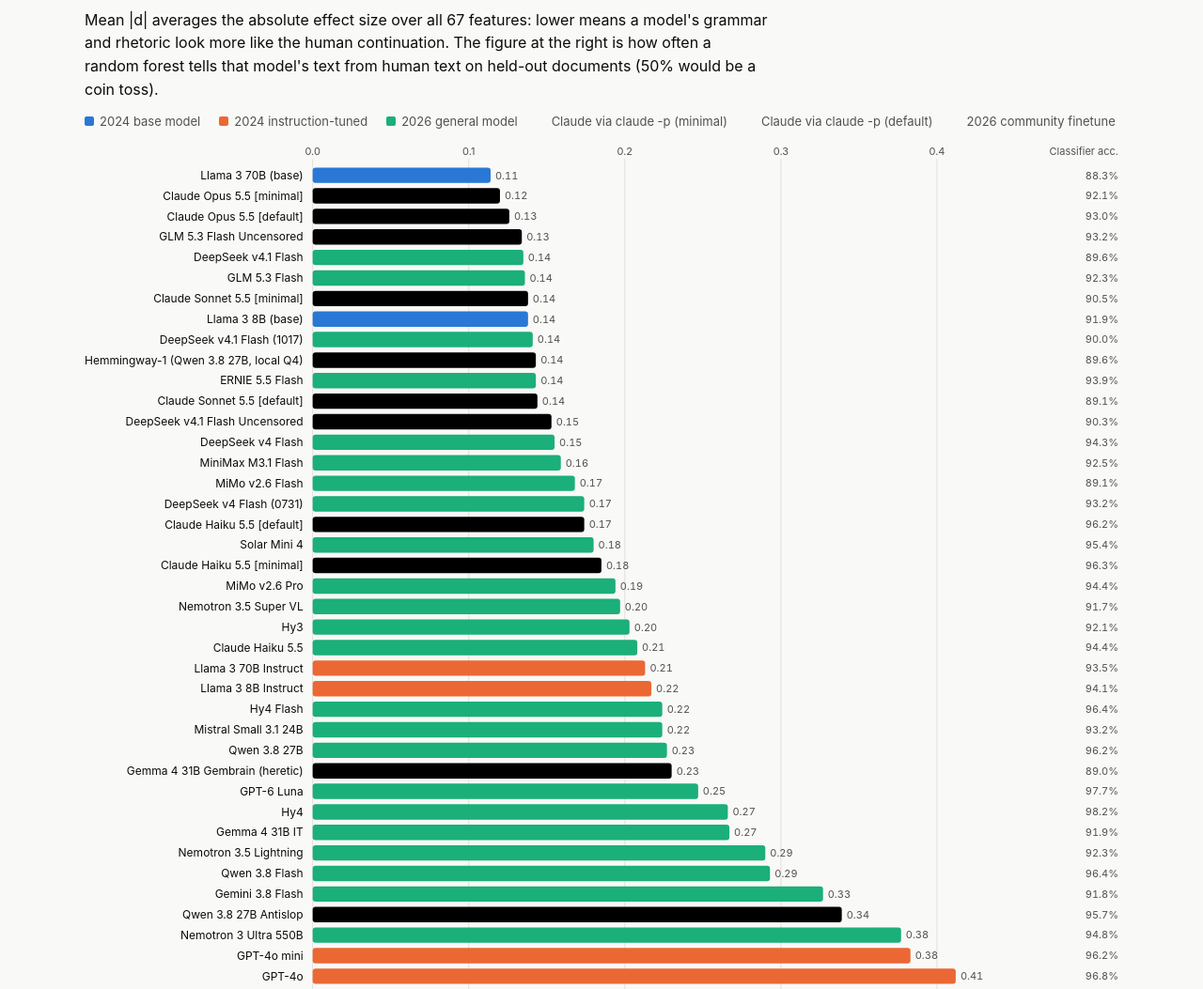
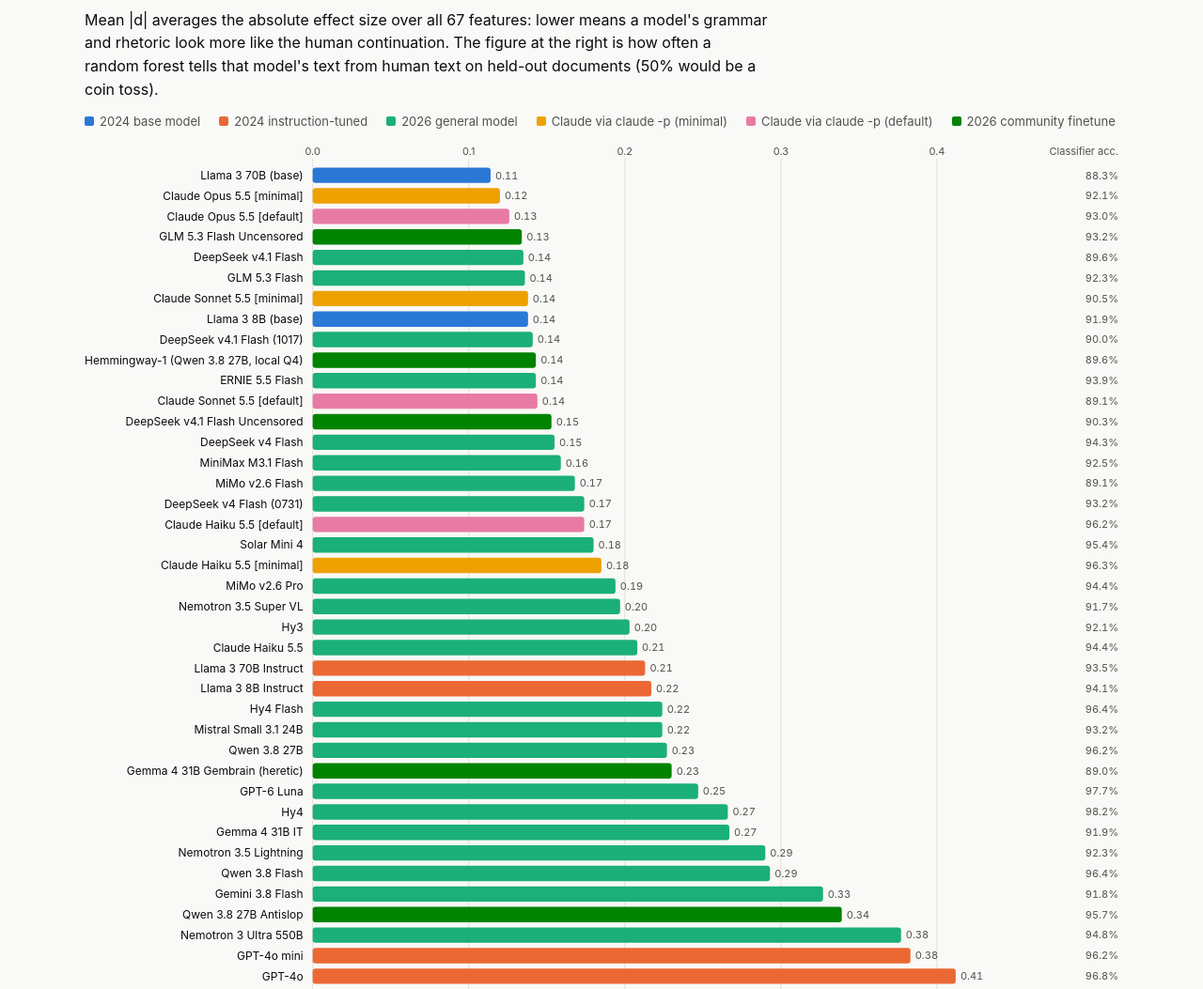
Before and after one commit to EnyMan/llm-writing-replications, a plain HTML site: page docs/reinhart2025/index.html in a window 1280 px wide. Shown: the part 993-2046 px from the top of the page at 94% size. Drawn offline with nearby package versions, Linux system fonts and the light colour scheme.

Commit message:
Site: provide eight series colors so every model group is colored
The Reinhart distance chart has six groups; the static runtime only exposed three
colors, so the last three groups drew black.

Co-Authored-By: Claude Opus 5.5 <noreply@anthropic.com>
Claude-Session: https://claude.ai/code/session_0168jBhPVzoEFaniS9oroFJe

```diff
--- a/docs/assets/dash.js
+++ b/docs/assets/dash.js
@@ -3,13 +3,13 @@
      dash.data(id)        -> {status: "loading" | "ok" | "error", data, message}
      dash.calc(id, spec)  derived value from datasets: spec.inputs (ids), spec.fn(...rows) -> rows or a value
      dash.draw(name, fn)  fn(el) for every element with data-draw="name", after data loads and on resize/theme change
-     dash.colors          series colors from the CSS tokens (--series-1..3), light or dark */
+     dash.colors          eight series colors from the CSS tokens (--series-1..8), light or dark, in fixed order */
 (function () {
   const sets = {}, calcs = {}, draws = [];
   let memo = {};
   const css = (name) => getComputedStyle(document.documentElement).getPropertyValue(name).trim();
   window.dash = {
-    get colors() { return [css("--series-1"), css("--series-2"), css("--series-3")]; },
+    get colors() { return [1, 2, 3, 4, 5, 6, 7, 8].map((i) => css(`--series-${i}`)); },
     data(id) {
       if (calcs[id]) return (memo[id] ??= runCalc(id));
       return sets[id] || { status: "loading", data: [] };
--- a/docs/assets/site.css
+++ b/docs/assets/site.css
@@ -28,6 +28,7 @@
   --font-sans: "Inter", system-ui, -apple-system, "Segoe UI", Roboto, sans-serif;
   --font-serif: "Source Serif 4", Georgia, "Times New Roman", serif;
   --series-1: #2a78d6; --series-2: #eb6834; --series-3: #1baf7a;
+  --series-4: #eda100; --series-5: #e87ba4; --series-6: #008300; --series-7: #6250d6; --series-8: #e34948;
   color-scheme: light;
 }
 @media (prefers-color-scheme: dark) {
@@ -36,7 +37,7 @@
     --color-border-line: #2c2c2a; --ds-text-secondary: #c3c2b7; --ds-chart-grid: #2c2c2a; --ds-chart-axis: #383835;
     --ds-chart-reference: #c3c2b7; --ds-surface-popover: #1a1a19; --ds-border: #383835;
     --ds-shadow-popover: 0 4px 16px rgba(0, 0, 0, 0.5);
-    --series-1: #3987e5; --series-2: #d95926; --series-3: #199e70;
+    --series-1: #3987e5; --series-2: #d95926; --series-3: #199e70; --series-4: #c98500; --series-5: #d55181; --series-6: #0ca30c; --series-7: #9085e9; --series-8: #e66767;
     color-scheme: dark;
   }
 }
@@ -45,7 +46,7 @@
   --color-border-line: #2c2c2a; --ds-text-secondary: #c3c2b7; --ds-chart-grid: #2c2c2a; --ds-chart-axis: #383835;
   --ds-chart-reference: #c3c2b7; --ds-surface-popover: #1a1a19; --ds-border: #383835;
   --ds-shadow-popover: 0 4px 16px rgba(0, 0, 0, 0.5);
-  --series-1: #3987e5; --series-2: #d95926; --series-3: #199e70;
+  --series-1: #3987e5; --series-2: #d95926; --series-3: #199e70; --series-4: #c98500; --series-5: #d55181; --series-6: #0ca30c; --series-7: #9085e9; --series-8: #e66767;
   color-scheme: dark;
 }
 @media (max-width: 600px) { :root { --ds-font-size-title: 26px; --ds-gap-xl: 28px; } }
--- a/site/assets/dash.js
+++ b/site/assets/dash.js
@@ -3,13 +3,13 @@
      dash.data(id)        -> {status: "loading" | "ok" | "error", data, message}
      dash.calc(id, spec)  derived value from datasets: spec.inputs (ids), spec.fn(...rows) -> rows or a value
      dash.draw(name, fn)  fn(el) for every element with data-draw="name", after data loads and on resize/theme change
-     dash.colors          series colors from the CSS tokens (--series-1..3), light or dark */
+     dash.colors          eight series colors from the CSS tokens (--series-1..8), light or dark, in fixed order */
 (function () {
   const sets = {}, calcs = {}, draws = [];
   let memo = {};
   const css = (name) => getComputedStyle(document.documentElement).getPropertyValue(name).trim();
   window.dash = {
-    get colors() { return [css("--series-1"), css("--series-2"), css("--series-3")]; },
+    get colors() { return [1, 2, 3, 4, 5, 6, 7, 8].map((i) => css(`--series-${i}`)); },
     data(id) {
       if (calcs[id]) return (memo[id] ??= runCalc(id));
       return sets[id] || { status: "loading", data: [] };
--- a/site/assets/site.css
+++ b/site/assets/site.css
@@ -28,6 +28,7 @@
   --font-sans: "Inter", system-ui, -apple-system, "Segoe UI", Roboto, sans-serif;
   --font-serif: "Source Serif 4", Georgia, "Times New Roman", serif;
   --series-1: #2a78d6; --series-2: #eb6834; --series-3: #1baf7a;
+  --series-4: #eda100; --series-5: #e87ba4; --series-6: #008300; --series-7: #6250d6; --series-8: #e34948;
   color-scheme: light;
 }
 @media (prefers-color-scheme: dark) {
@@ -36,7 +37,7 @@
     --color-border-line: #2c2c2a; --ds-text-secondary: #c3c2b7; --ds-chart-grid: #2c2c2a; --ds-chart-axis: #383835;
     --ds-chart-reference: #c3c2b7; --ds-surface-popover: #1a1a19; --ds-border: #383835;
     --ds-shadow-popover: 0 4px 16px rgba(0, 0, 0, 0.5);
-    --series-1: #3987e5; --series-2: #d95926; --series-3: #199e70;
+    --series-1: #3987e5; --series-2: #d95926; --series-3: #199e70; --series-4: #c98500; --series-5: #d55181; --series-6: #0ca30c; --series-7: #9085e9; --series-8: #e66767;
     color-scheme: dark;
   }
 }
@@ -45,7 +46,7 @@
   --color-border-line: #2c2c2a; --ds-text-secondary: #c3c2b7; --ds-chart-grid: #2c2c2a; --ds-chart-axis: #383835;
   --ds-chart-reference: #c3c2b7; --ds-surface-popover: #1a1a19; --ds-border: #383835;
   --ds-shadow-popover: 0 4px 16px rgba(0, 0, 0, 0.5);
-  --series-1: #3987e5; --series-2: #d95926; --series-3: #199e70;
+  --series-1: #3987e5; --series-2: #d95926; --series-3: #199e70; --series-4: #c98500; --series-5: #d55181; --series-6: #0ca30c; --series-7: #9085e9; --series-8: #e66767;
   color-scheme: dark;
 }
 @media (max-width: 600px) { :root { --ds-font-size-title: 26px; --ds-gap-xl: 28px; } }
```
